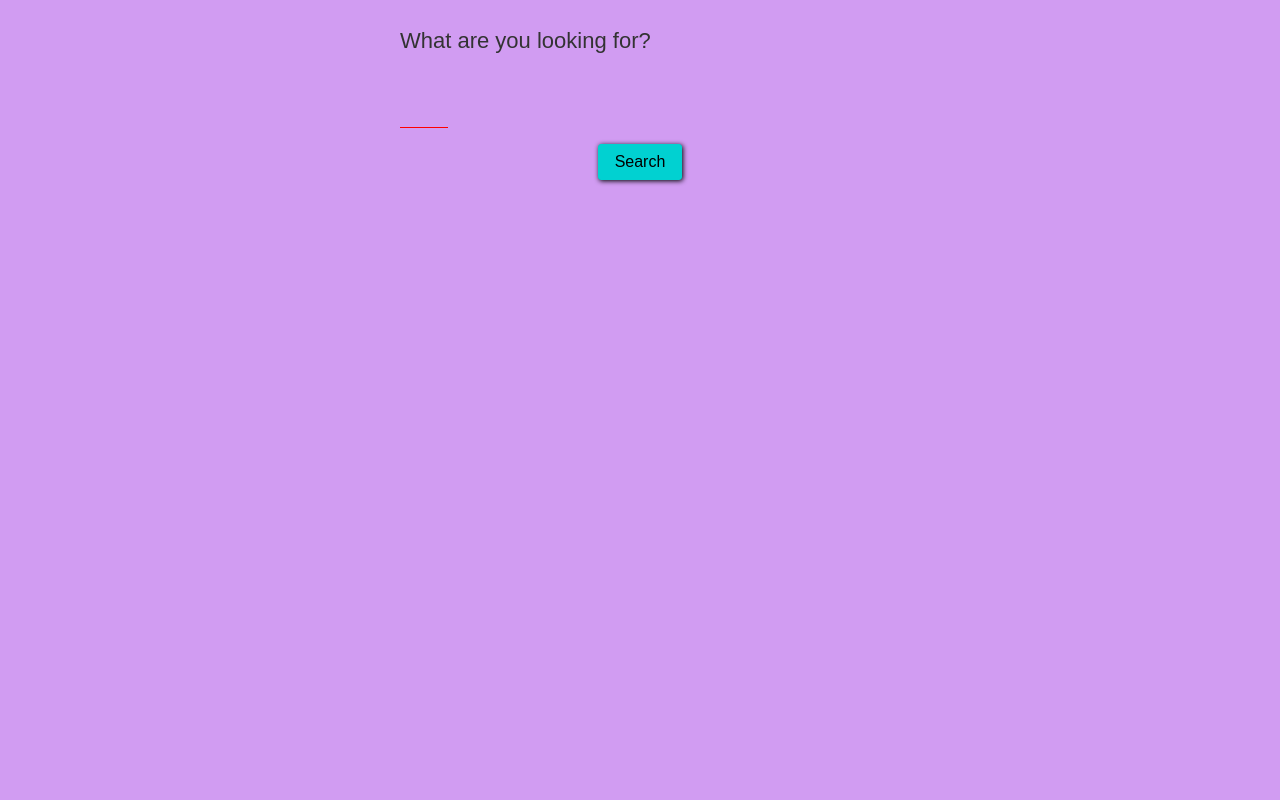
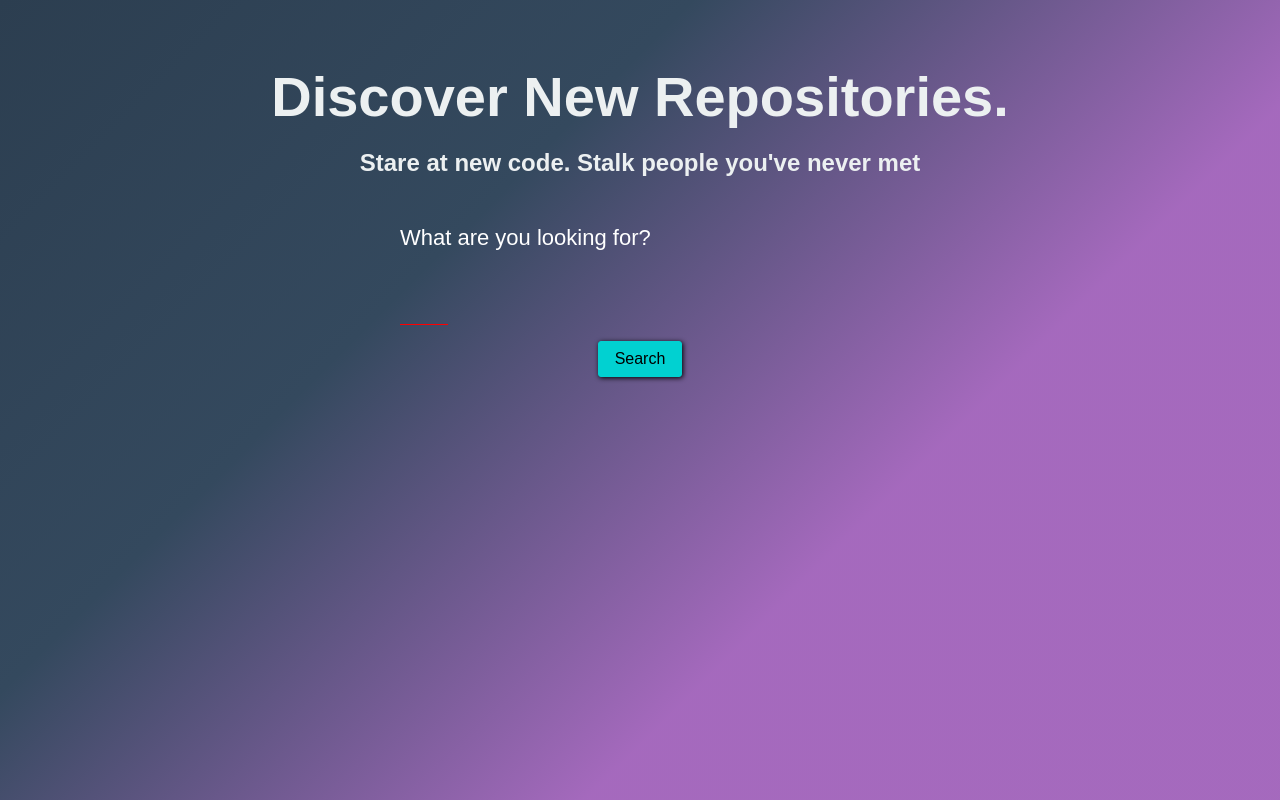
Before and after one commit to mcshakes/repo-explorer, a React (Create React App) app in the folder client/: page / in a window 1280 px wide. Built offline with nearby package versions, Linux system fonts and the light colour scheme; the HTML template or start-up script is replaced by a standard one.

Commit message:
Added new styles for the front

```diff
--- a/client/src/App.css
+++ b/client/src/App.css
@@ -1,3 +1,24 @@
+.intro__section {
+    display: flex;
+    flex-direction: column;
+    align-items: center;
+}
+
+.intro__section h1 {
+    color: #ecf0f1;
+    padding: 0 5%;
+    font-size: 3.5rem;
+    font-weight: 600;
+    margin: 0;
+    margin-top: 4rem;
+}
+
+.intro__section h2 {
+    color: #ecf0f1;
+    padding: 0 5%;
+    font-size: 1.5rem;
+}
+
 .search__area {
     display: flex;
     justify-content: center;
@@ -71,7 +92,7 @@ input.question:focus + label > span,
 input.question:valid + label > span {
   top: -100px;
   font-size: 22px;
-  color: #333;
+  color: white;
 }
 
 
--- a/client/src/Repositories/RepoManager.js
+++ b/client/src/Repositories/RepoManager.js
@@ -82,6 +82,10 @@ class RepoManager extends React.Component {
 
         return (
             <div>
+                <div className="intro__section">
+                    <h1>Discover New Repositories.</h1>
+                    <h2>Stare at new code. Stalk people you've never met</h2>
+                </div>
                 <div className="search__area">
                     <form className="search__form">
                         <div className="form-control">
--- a/client/src/index.css
+++ b/client/src/index.css
@@ -1,8 +1,19 @@
+html {
+    height: 100%;
+}
+
 body {
   margin: 0;
   padding: 0;
+  height: 100%;
+	background-repeat: no-repeat;
+	background-attachment: fixed;
   font-family: sans-serif;
-  background: #D19CF2;
+  background: linear-gradient(-45deg,
+			  rgba(142, 68, 173,0.8),
+			  rgba(155, 89, 182,0.9),
+			  rgba(52, 73, 94,1.0),
+  			  rgba(44, 62, 80,1.0));
 }
 
 .form-control label,
```
